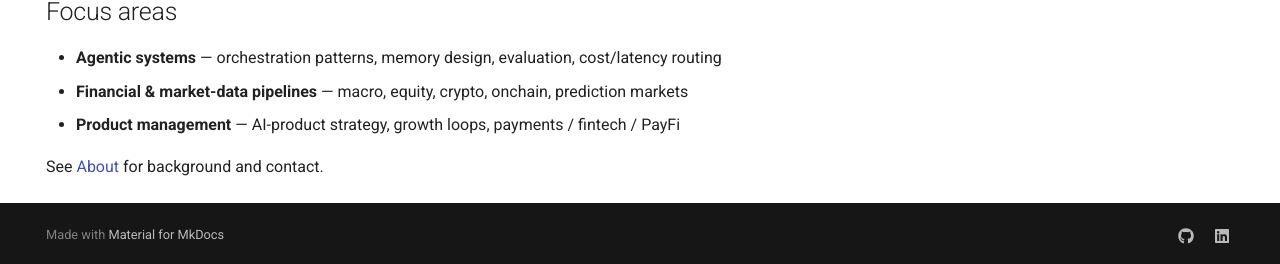
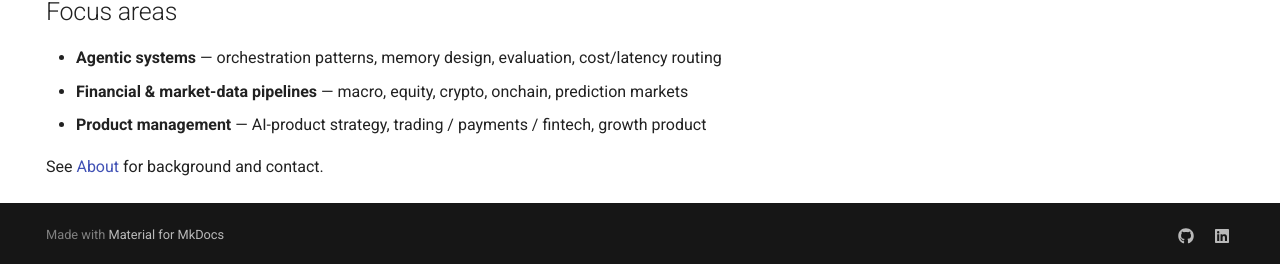
Before and after one commit to cdavocazh/cdavocazh.github.io, an MkDocs documentation site: the page built from docs/index.md, in a window 1280 px wide. Shown: the part 638-902 px from the top of the page. Built offline with MkDocs 1.6.1 and Material for MkDocs 9.7.7, drawn with Linux system fonts in a browser that asks for light colours; a script that is not in the unit is left out.

Commit message:
Focus areas: reframe product management line
Co-Authored-By: Claude Opus 5 <noreply@anthropic.com>

```diff
--- a/docs/index.md
+++ b/docs/index.md
@@ -45,6 +45,6 @@ hide:
 
 - **Agentic systems** — orchestration patterns, memory design, evaluation, cost/latency routing
 - **Financial & market-data pipelines** — macro, equity, crypto, onchain, prediction markets
-- **Product management** — AI-product strategy, growth loops, payments / fintech / PayFi
+- **Product management** — AI-product strategy, trading / payments / fintech, growth product
 
 See [About](about.md) for background and contact.
```
